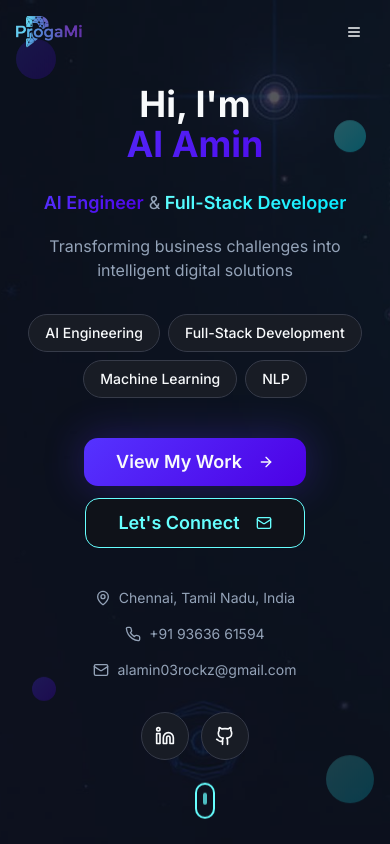
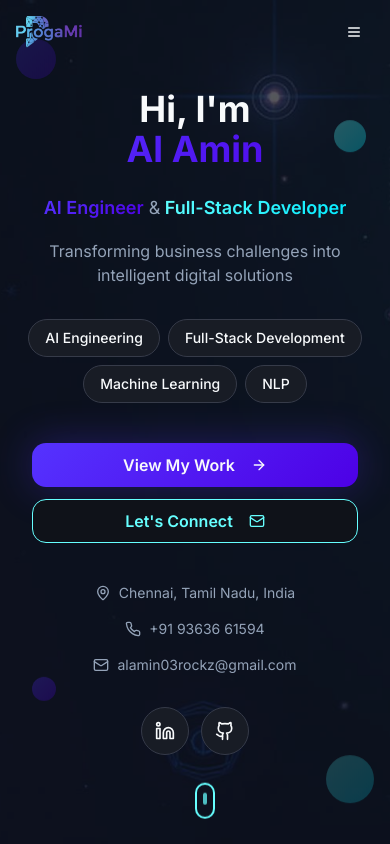
Before and after one commit to Prog-amin/portfolio, a React (Vite) app: page / in a window 390 px wide. Built offline with nearby package versions, Linux system fonts and the light colour scheme.

Commit message:
Initial commit

```diff
--- a/src/components/Hero.tsx
+++ b/src/components/Hero.tsx
@@ -64,14 +64,14 @@ const Hero = () => {
           {/* CTA Buttons */}
           <div className="flex flex-col sm:flex-row gap-3 sm:gap-4 justify-center mb-10 sm:mb-12 px-4">
             <Link to="/projects">
-              <Button size="lg" className="bg-gradient-primary hover:opacity-90 text-primary-foreground px-8 py-6 text-lg font-semibold hover-lift glow-primary">
-                View My Work <ArrowRight className="w-5 h-5 ml-2" />
+              <Button size="lg" className="bg-gradient-primary hover:opacity-90 text-primary-foreground w-full sm:w-auto px-5 py-4 sm:px-8 sm:py-6 text-base sm:text-lg font-semibold hover-lift glow-primary">
+                View My Work <ArrowRight className="w-4 h-4 sm:w-5 sm:h-5 ml-2" />
               </Button>
             </Link>
 
             <Link to="/contact">
-              <Button variant="outline" size="lg" className="border-accent text-accent hover:bg-accent hover:text-accent-foreground px-8 py-6 text-lg font-semibold hover-lift">
-                Let's Connect <Mail className="w-5 h-5 ml-2" />
+              <Button variant="outline" size="lg" className="border-accent text-accent hover:bg-accent hover:text-accent-foreground w-full sm:w-auto px-5 py-4 sm:px-8 sm:py-6 text-base sm:text-lg font-semibold hover-lift">
+                Let's Connect <Mail className="w-4 h-4 sm:w-5 sm:h-5 ml-2" />
               </Button>
             </Link>
           </div>
```
